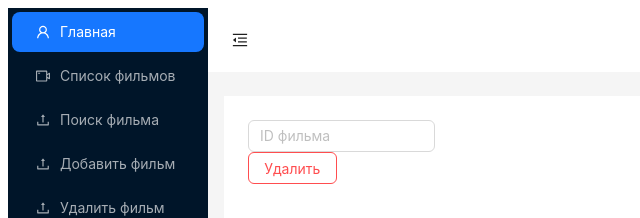
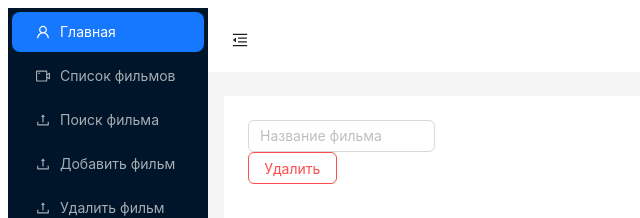
Before and after one commit to Pr1ntel/library_films_front, a React (Create React App) app: page /secure/delete-films in a window 1280 px wide. Shown: the top 218 px of the page, without its empty margins (0-640 px from the left). Built offline with nearby package versions, Linux system fonts and the light colour scheme.

Commit message:
правки

```diff
--- a/src/components/pages/optional_film/AddFilms.jsx
+++ b/src/components/pages/optional_film/AddFilms.jsx
@@ -94,6 +94,7 @@ const AddFilms = () => {
                                 ]}
                             >
                                 <Input value={nameFilms}
+                                       allowClear="true"
                                        placeholder="Название фильма"
                                        onChange={event => {
                                            setNameFilms(event.target.value);
@@ -111,6 +112,8 @@ const AddFilms = () => {
                                 ]}
                             >
                                 <Select
+                                    allowClear="true"
+
                                     showSearch
                                     placeholder="Выбор жанра"
                                     optionFilterProp="children"
@@ -151,6 +154,7 @@ const AddFilms = () => {
                                 ]}
                             >
                                 <Input value={releaseDate}
+                                       allowClear="true"
                                        placeholder="Дата выхода"
                                        onChange={event => {
                                            setReleaseDate(event.target.value);
@@ -162,6 +166,7 @@ const AddFilms = () => {
                                 label="Длительность(Минут)"
                             >
                                 <Input value={durationFilm}
+                                       allowClear="true"
                                        placeholder="Введите длительность"
                                        onChange={event => {
                                            setDurationFilm(event.target.value);
@@ -179,6 +184,7 @@ const AddFilms = () => {
                                 ]}
                             >
                                 <Input value={descriptionFilm}
+                                       allowClear="true"
                                        placeholder="Краткое описание"
                                        onChange={event => {
                                            setDescriptionFilm(event.target.value);
--- a/src/components/pages/optional_film/DeleteFilms.jsx
+++ b/src/components/pages/optional_film/DeleteFilms.jsx
@@ -27,7 +27,9 @@ const DeleteFilms = () => {
                 <Col span={24}>
                     <div style={{opacity: 1}}>
                         <div>
-                            <Input placeholder="ID фильма" style={{
+
+                            <Input allowClear="true"
+                                   placeholder="Название фильма" style={{
                                 width: '19%',
                             }}
                                    value={battlefieldData}
@@ -35,6 +37,7 @@ const DeleteFilms = () => {
                                        setBattlefieldData(event.target.value);
                                        console.log(battlefieldData)
                                    }}/>
+
                         </div>
                         <div>
                             <Space
```
Lines whose indentation alone changed are shown as unchanged.
